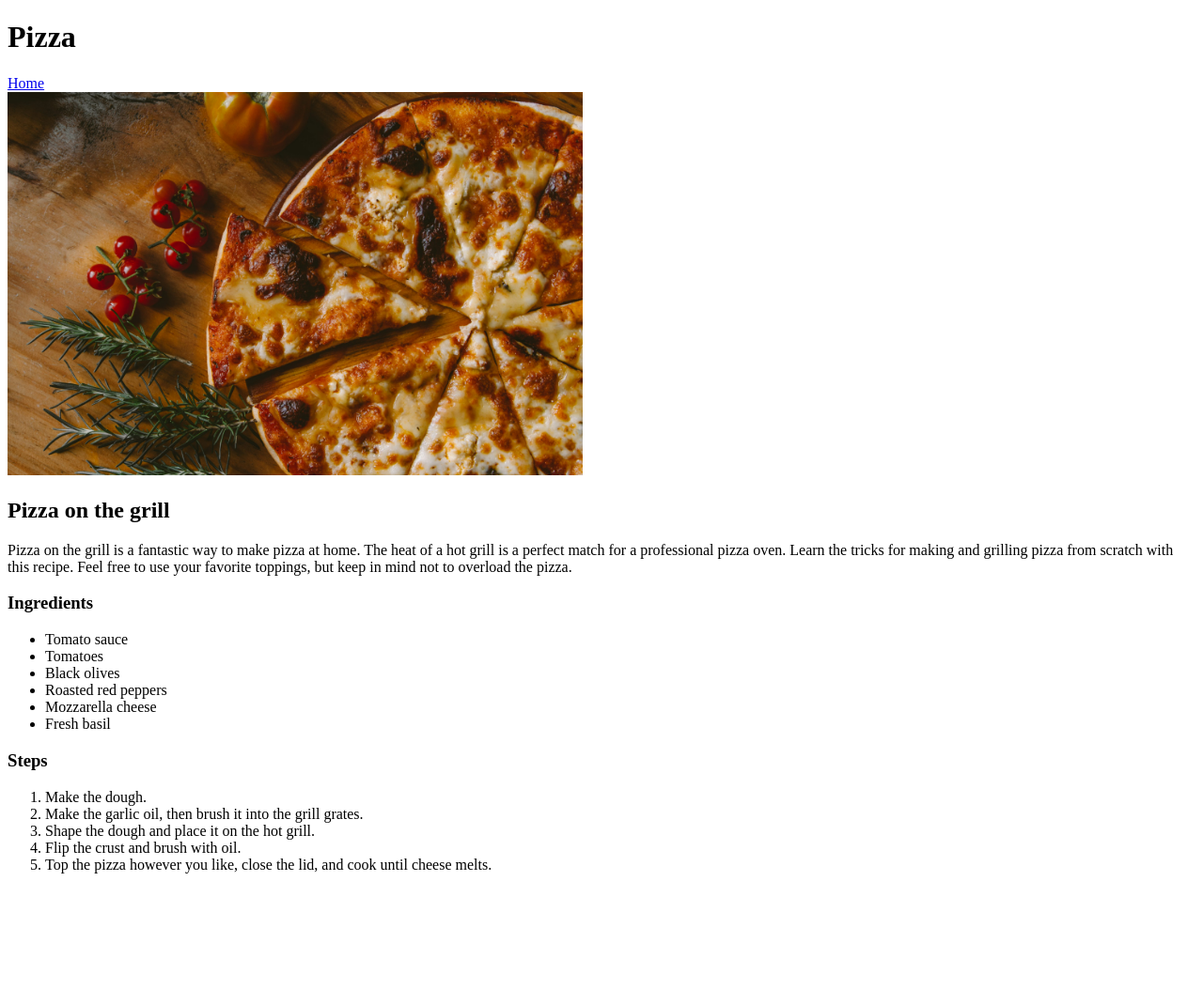
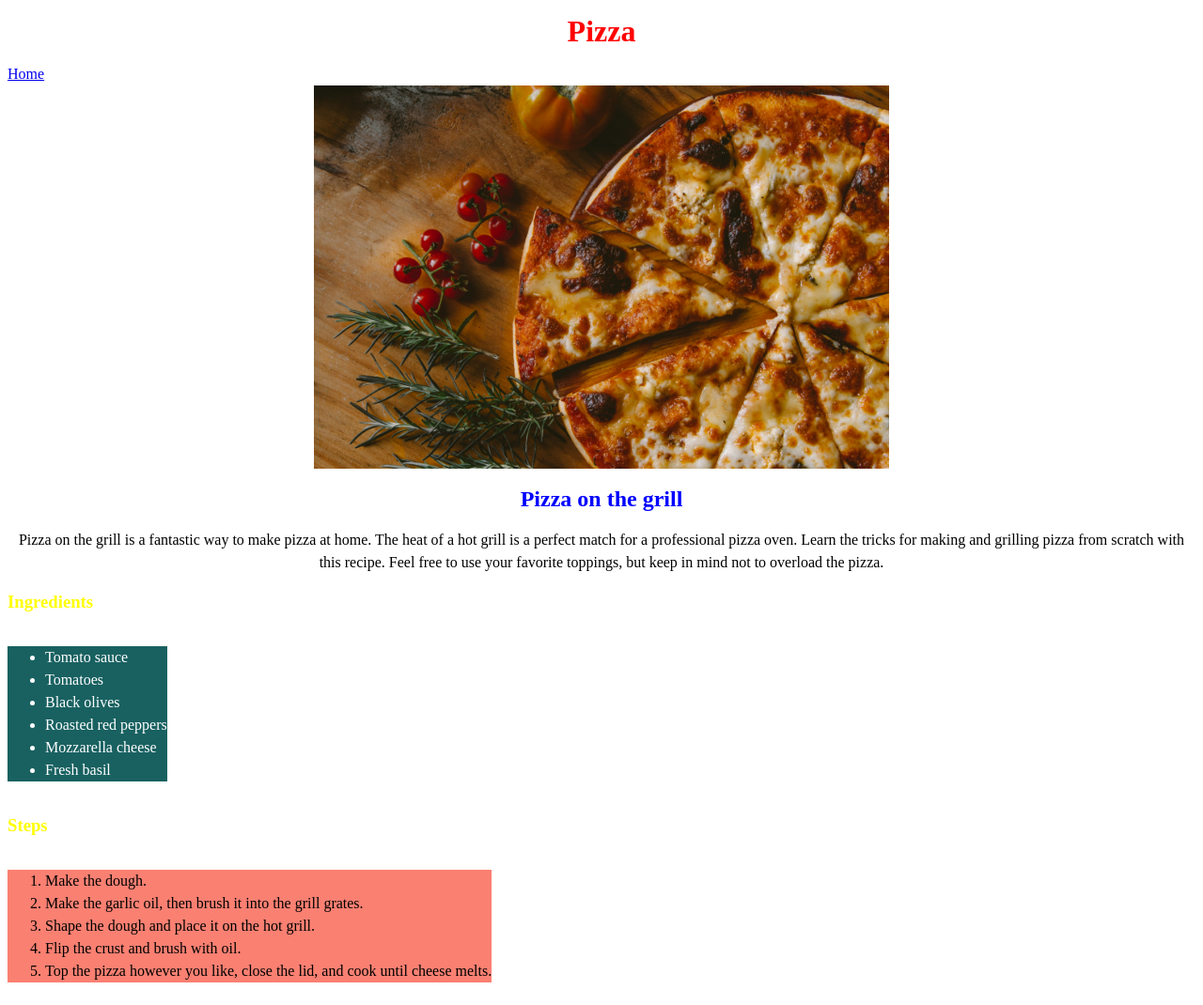
Before and after one commit to Jonathan-9717/odin-recipes, a plain HTML site: page recipes/pizza.html in a window 1280 px wide. Shown: the whole page at 94% size. Before the commit the page ends 946 px from the top, so only its background shows below. Drawn offline with Linux system fonts and the light colour scheme.

Commit message:
Add CSS to recipes for practice.

```diff
--- a/recipes/pizza.html
+++ b/recipes/pizza.html
@@ -15,8 +15,9 @@
 
     <h2>Pizza on the grill</h2>
 
-        <p>Pizza on the grill is a fantastic way to make pizza at home. The heat of a hot grill is a perfect match for a professional pizza oven. Learn the tricks for making and grilling pizza from scratch with this recipe. Feel free to use your favorite toppings, but keep in mind not to overload the pizza.</p>
+    <p>Pizza on the grill is a fantastic way to make pizza at home. The heat of a hot grill is a perfect match for a professional pizza oven. Learn the tricks for making and grilling pizza from scratch with this recipe. Feel free to use your favorite toppings, but keep in mind not to overload the pizza.</p>
 
+    <div class="ingredients-container">
         <h3>Ingredients</h3>
 
         <ul>
@@ -26,8 +27,9 @@
             <li>Roasted red peppers</li>
             <li>Mozzarella cheese</li>
             <li>Fresh basil</li>
-        </ul>
-
+            </ul>
+        </div>
+    <div class="steps-container">
         <h3>Steps</h3>
 
         <ol>
@@ -37,5 +39,6 @@
             <li>Flip the crust and brush with oil.</li>
             <li>Top the pizza however you like, close the lid, and cook until cheese melts.</li>
         </ol>
+    </div>
 </body>
 </html>
--- a/styles.css
+++ b/styles.css
@@ -1,3 +1,51 @@
+body {
+    font: Tahoma, sans-serif;
+    line-height: 1.5rem;
+}
+
+.home-list {
+    list-style: none;
+    text-align: center;
+}
+
 ul li a {
-    font-size: 36px;
+    font-size: 24px;
+    text-decoration: none;
 }
+
+h1 {
+    text-align: center;
+}
+
+img {
+    display: block;
+    margin: auto;
+}
+
+h1 {
+    color: red;
+}
+
+h2 {
+    color: blue;
+    text-align: center;
+}
+
+p {
+    text-align: center;
+}
+
+h3 {
+    color: yellow;
+}
+
+ul {
+    display: inline-block;
+    background-color: rgb(25, 97, 97);
+    color: white;
+}
+
+ol {
+    display: inline-block;
+    background-color: salmon;
+}
```
Also changed, not shown: index.html (+2 -2 lines), recipes/hamburger.html (+4 -2 lines), recipes/lasagna.html (+4 -2 lines).
